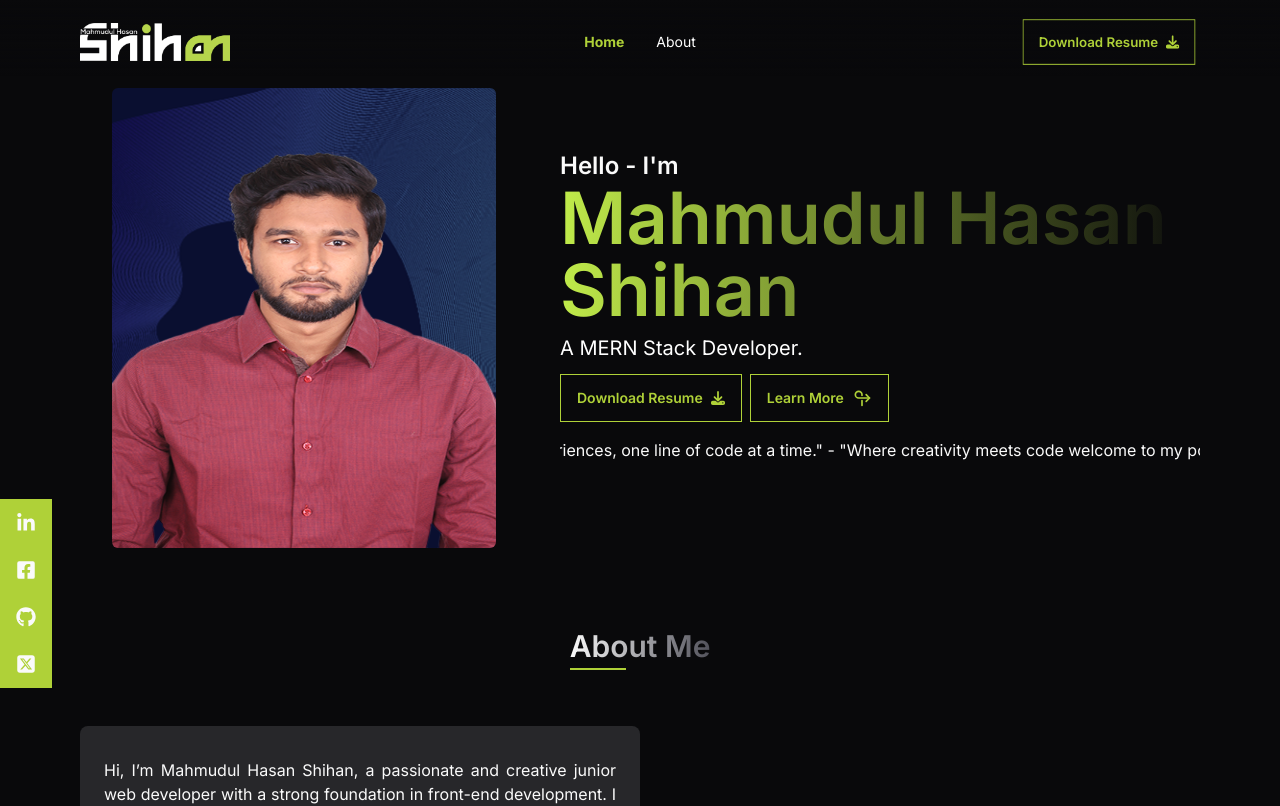
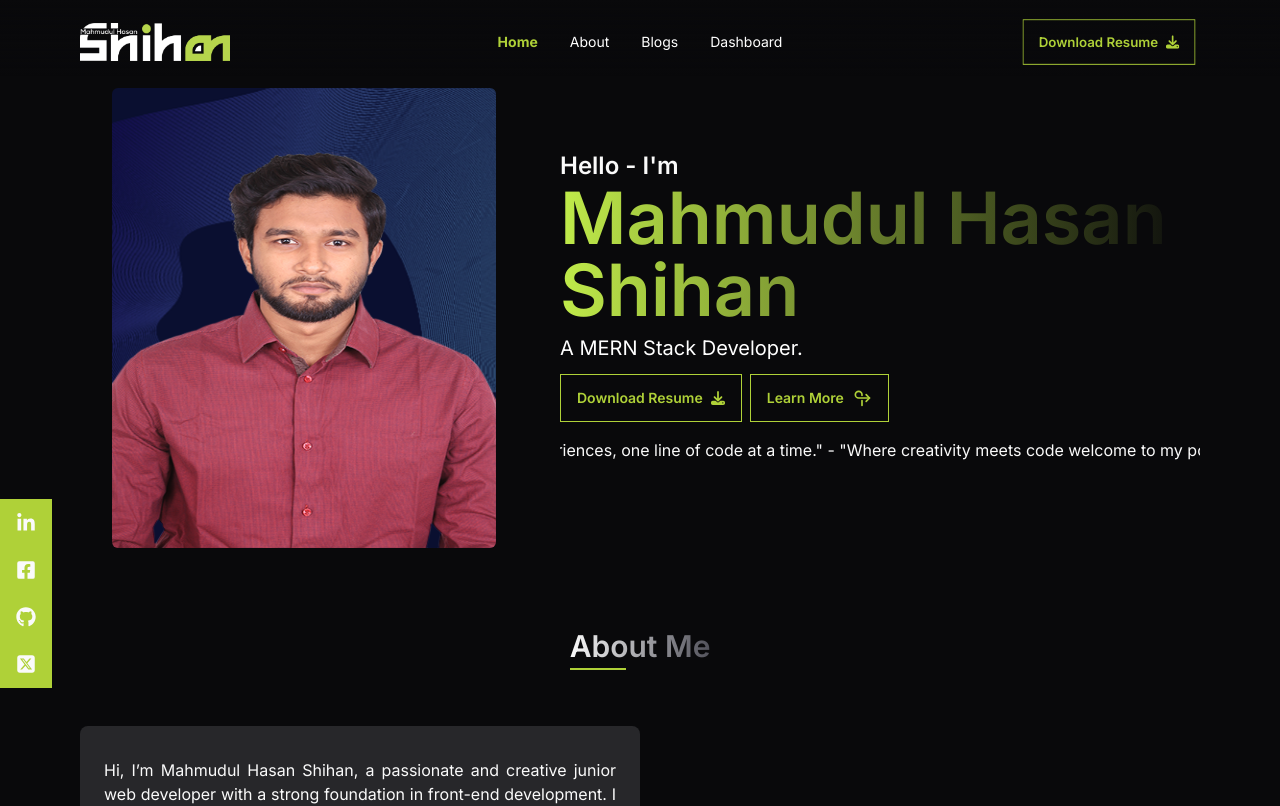
Before and after one commit to mh-shihan/my-portfolio, a React (Vite) app: page / in a window 1280 px wide. Shown: the top 806 px of the page. Built offline with nearby package versions, Linux system fonts and the light colour scheme; no server answers.

Commit message:
Add home button to the Dashobard

```diff
--- a/src/common/Navbar.jsx
+++ b/src/common/Navbar.jsx
@@ -1,13 +1,18 @@
 import { Squash as Hamburger } from "hamburger-react";
-import { useState } from "react";
+import { useContext, useState } from "react";
 import { FaDownload } from "react-icons/fa6";
 import { NavLink } from "react-router-dom";
 import { motion } from "framer-motion";
 import { X } from "lucide-react";
 import logo from "../assets/shihan-logo.png";
+import useFetchData from "../hooks/useFetchData";
+import { AuthContext } from "../providers/AuthProvider";
 
 const Navbar = () => {
   const [isOpen, setIsOpen] = useState(false);
+  const { user } = useContext(AuthContext);
+  const [isAdmin] = useFetchData(`/admin/${user?.email}`, `${user?.email}`);
+  console.log(isAdmin);
   const links = (
     <>
       <li>
@@ -40,6 +45,39 @@ const Navbar = () => {
           About
         </NavLink>
       </li>
+      <li>
+        <NavLink
+          style={({ isActive, isTransitioning }) => {
+            return {
+              background: isActive ? "transparent" : "",
+              fontWeight: isActive ? "bold" : "",
+              color: isActive ? "#afd138" : "white",
+              viewTransitionName: isTransitioning ? "slide" : "",
+            };
+          }}
+          to="/blogs"
+        >
+          Blogs
+        </NavLink>
+      </li>
+      {/* Dashboard */}
+      {isAdmin && (
+        <li>
+          <NavLink
+            style={({ isActive, isTransitioning }) => {
+              return {
+                background: isActive ? "transparent" : "",
+                fontWeight: isActive ? "bold" : "",
+                color: isActive ? "#afd138" : "white",
+                viewTransitionName: isTransitioning ? "slide" : "",
+              };
+            }}
+            to="/dashboard"
+          >
+            Dashboard
+          </NavLink>
+        </li>
+      )}
     </>
   );
 
@@ -78,6 +116,42 @@ const Navbar = () => {
           About
         </NavLink>
       </li>
+      <li>
+        <NavLink
+          className="hover:text-lime-400"
+          style={({ isActive, isTransitioning }) => {
+            return {
+              background: isActive ? "transparent" : "",
+              fontWeight: isActive ? "bold" : "",
+              color: isActive ? "#afd138" : "white",
+              viewTransitionName: isTransitioning ? "slide" : "",
+            };
+          }}
+          onClick={() => setIsOpen(false)}
+          to="/blogs"
+        >
+          Blogs
+        </NavLink>
+      </li>
+
+      {/* Dashboard */}
+      {isAdmin && (
+        <li>
+          <NavLink
+            style={({ isActive, isTransitioning }) => {
+              return {
+                background: isActive ? "transparent" : "",
+                fontWeight: isActive ? "bold" : "",
+                color: isActive ? "#afd138" : "white",
+                viewTransitionName: isTransitioning ? "slide" : "",
+              };
+            }}
+            to="/dashboard"
+          >
+            Dashboard
+          </NavLink>
+        </li>
+      )}
 
       <li>
         <a
--- a/src/components/SelectItem.jsx
+++ b/src/components/SelectItem.jsx
@@ -28,17 +28,17 @@ const SelectItem = () => {
   console.log(selectedLocations);
 
   return (
-    <div className="w-full max-w-lg mx-auto relative">
-      <label className="block text-sm font-medium text-gray-700">
+    <div className="relative">
+      {/* <label className="block text-sm font-medium text-gray-700">
         Preferred Location<span className="text-red-500">*</span>
-      </label>
+      </label> */}
       <div
-        className="mt-1 flex flex-wrap gap-2 items-center   border border-gray-300 rounded-md p-2 cursor-pointer"
+        className="mt-1 flex flex-wrap gap-2 items-center  bg-zinc-950 border border-gray-300 rounded-md p-2 cursor-pointer"
         onClick={() => setIsDropdownOpen(!isDropdownOpen)}
       >
         {selectedLocations.length === 0 && (
           <div className="w-full flex justify-between">
-            <span className="text-gray-500">Select locations...</span>
+            <span className="text-gray-500">Select Tags...</span>
             <span className="pt-1">
               {isDropdownOpen ? (
                 <FaAngleUp className="text-white" />
@@ -76,7 +76,7 @@ const SelectItem = () => {
               onClick={() => toggleSelection(location)}
               className={`p-2   ${
                 selectedLocations.includes(location)
-                  ? "bg-lime-500 cursor-not-allowed"
+                  ? "bg-gray-500 cursor-not-allowed"
                   : "cursor-pointer hover:bg-zinc-500"
               }`}
             >
--- a/src/components/dashboard/menu/AdminMenu.jsx
+++ b/src/components/dashboard/menu/AdminMenu.jsx
@@ -1,12 +1,12 @@
 import { GrCertificate } from "react-icons/gr";
 import MenuItem from "./MenuItem";
-import { MdAssignmentAdd, MdHome, MdMessage } from "react-icons/md";
+import { MdAssignmentAdd, MdMessage } from "react-icons/md";
 import { TbDeviceIpadHorizontalCog } from "react-icons/tb";
-
+import { CgProfile } from "react-icons/cg";
 const AdminMenu = () => {
   return (
     <>
-      <MenuItem icon={MdHome} label="Admin Home" address="/dashboard" />
+      <MenuItem icon={CgProfile} label="Admin Profile" address="/dashboard" />
       <MenuItem
         icon={MdAssignmentAdd}
         label="Add Project"
--- a/src/components/dashboard/sidebar/Sidebar.jsx
+++ b/src/components/dashboard/sidebar/Sidebar.jsx
@@ -4,6 +4,7 @@ import { Link } from "react-router-dom";
 import { AiOutlineBars } from "react-icons/ai";
 import logo from "../../../assets/shihan-logo.png";
 import { useState } from "react";
+import { MdHome } from "react-icons/md";
 
 const Sidebar = () => {
   const [isOpen, setIsOpen] = useState(false);
@@ -67,9 +68,16 @@ const Sidebar = () => {
         <div>
           <hr />
 
+          <Link to="/">
+            <button className="flex w-full items-center px-3 py-2 mt-2 text-zinc-300 hover:bg-[#B9FF00]   hover:text-gray-700 transition-colors duration-300 transform">
+              <MdHome className="w-6 h-6" />
+
+              <span className="mx-4 font-medium">Home</span>
+            </button>
+          </Link>
           <button
             //   onClick={handleLogOut}
-            className="flex w-full items-center px-4 py-2 mt-5 text-zinc-300 hover:bg-[#B9FF00]   hover:text-gray-700 transition-colors duration-300 transform"
+            className="flex w-full items-center px-4 py-2  text-zinc-300 hover:bg-[#B9FF00]   hover:text-gray-700 transition-colors duration-300 transform"
           >
             <GrLogout className="w-5 h-5" />
 
```
Also changed, not shown: src/pages/dashboard/AddProject.jsx (+21 -17 lines).
